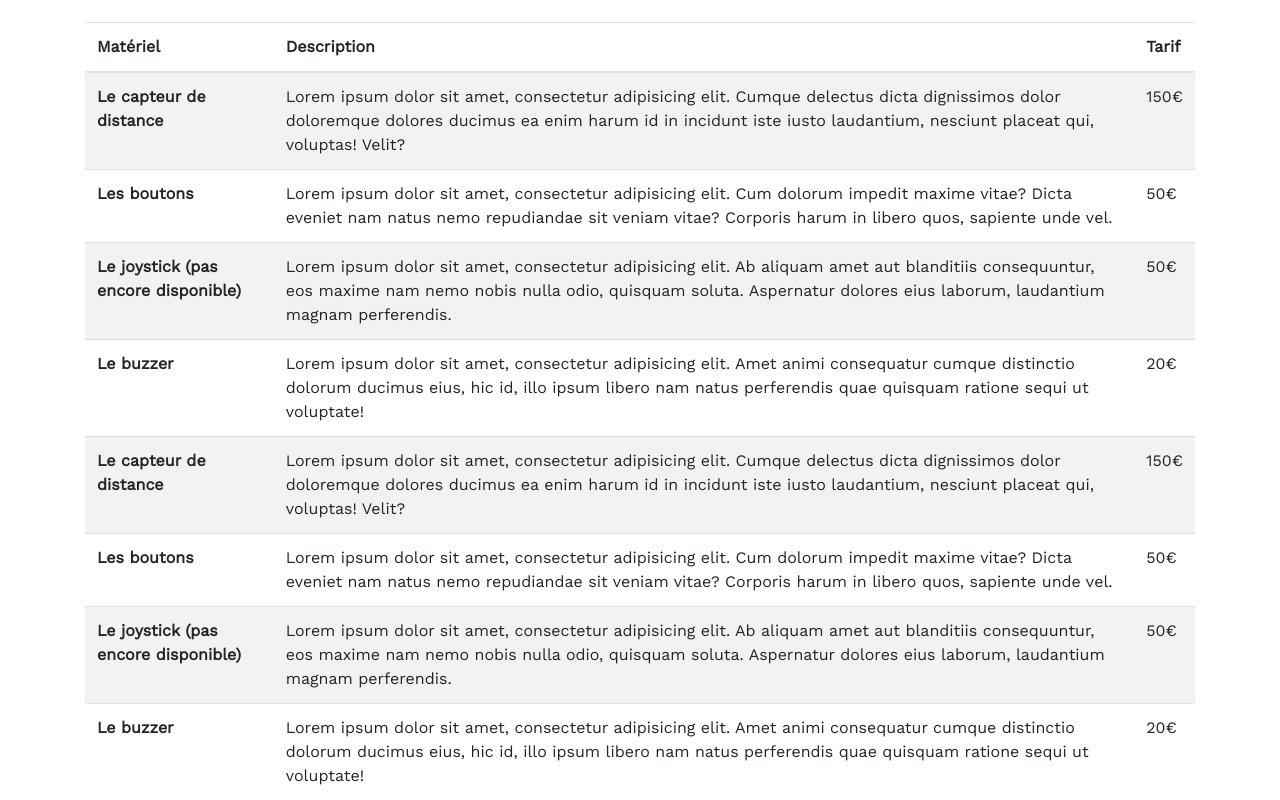
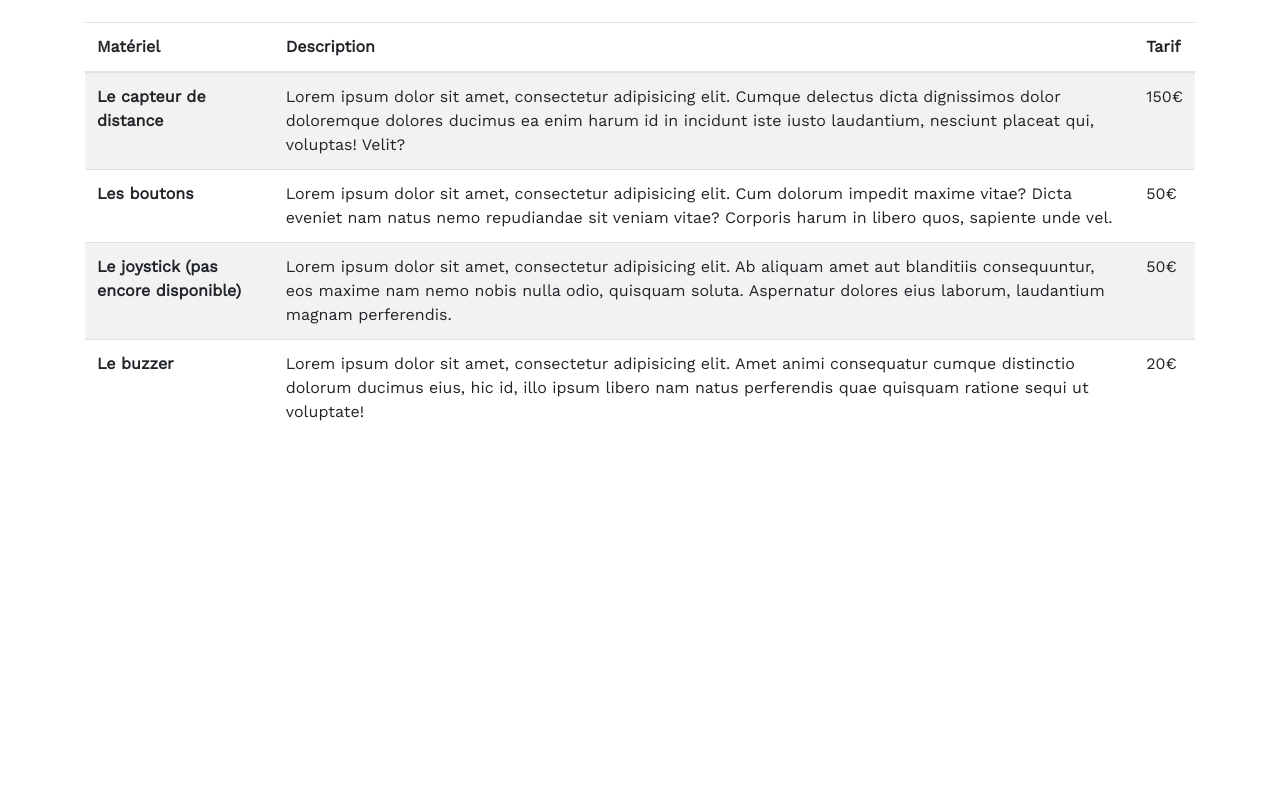
Before and after one commit to storystation/site, an Angular app: page /prices in a window 1280 px wide. Shown: the part 837-1637 px from the top of the page. After the commit the page ends 1273 px from the top, so only its background shows below. Built offline with nearby package versions, Linux system fonts and the light colour scheme.

Commit message:
Remove old table

```diff
--- a/src/app/pages/landing/landing.component.html
+++ b/src/app/pages/landing/landing.component.html
@@ -62,34 +62,6 @@
         <td>{{ spec.description }}</td>
         <td>{{ spec.price + '€' }}</td>
       </tr>
-      <tr>
-        <th scope="row">Le capteur de distance</th>
-        <td>
-          Lorem ipsum dolor sit amet, consectetur adipisicing elit. Cumque delectus dicta dignissimos dolor doloremque dolores ducimus ea enim harum id in incidunt iste iusto laudantium, nesciunt placeat qui, voluptas! Velit?
-        </td>
-        <td>150€</td>
-      </tr>
-      <tr>
-        <th scope="row">Les boutons</th>
-        <td>
-          Lorem ipsum dolor sit amet, consectetur adipisicing elit. Cum dolorum impedit maxime vitae? Dicta eveniet nam natus nemo repudiandae sit veniam vitae? Corporis harum in libero quos, sapiente unde vel.
-        </td>
-        <td>50€</td>
-      </tr>
-      <tr>
-        <th scope="row">Le joystick (pas encore disponible)</th>
-        <td>
-          Lorem ipsum dolor sit amet, consectetur adipisicing elit. Ab aliquam amet aut blanditiis consequuntur, eos maxime nam nemo nobis nulla odio, quisquam soluta. Aspernatur dolores eius laborum, laudantium magnam perferendis.
-        </td>
-        <td>50€</td>
-      </tr>
-      <tr>
-        <th scope="row">Le buzzer</th>
-        <td>
-          Lorem ipsum dolor sit amet, consectetur adipisicing elit. Amet animi consequatur cumque distinctio dolorum ducimus eius, hic id, illo ipsum libero nam natus perferendis quae quisquam ratione sequi ut voluptate!
-        </td>
-        <td>20€</td>
-      </tr>
       </tbody>
     </table>
   </div>
```
